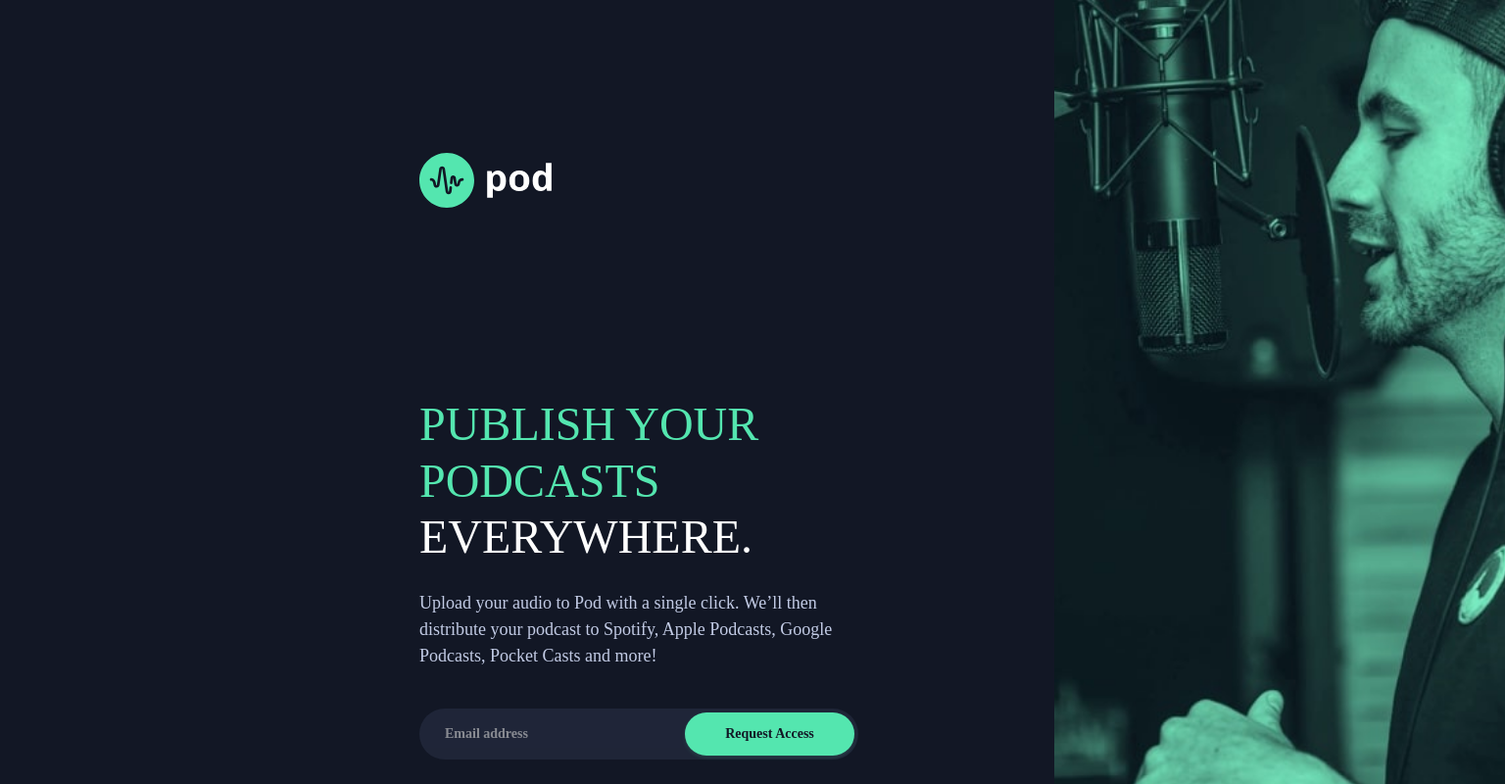
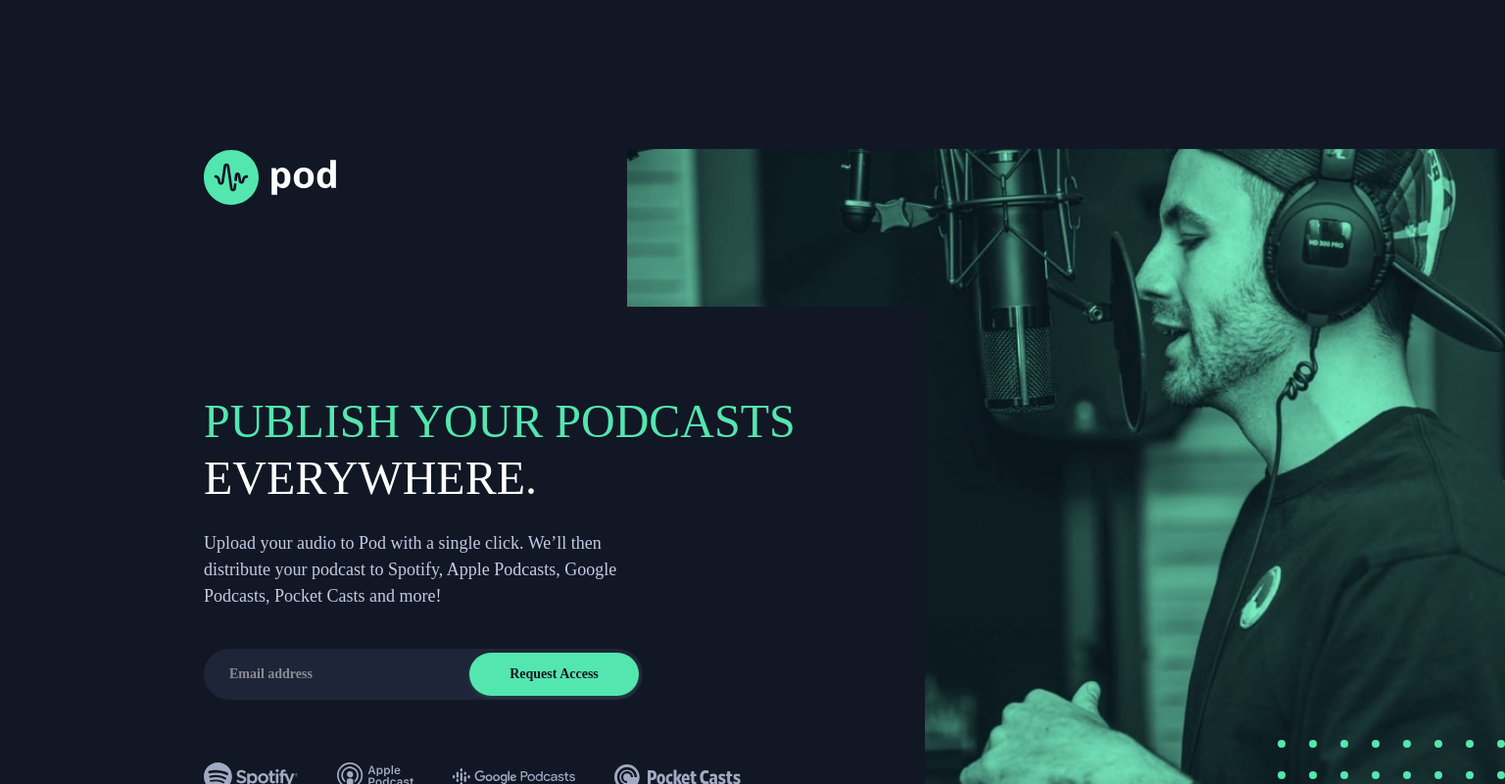
Before and after one commit to DalaScript/pod-request-access-landing-page, a plain HTML site: page index.html in a window 1536 px wide. Shown: the whole page at 98% size. Drawn offline with Linux system fonts and the light colour scheme; a web font is replaced by a local one.

Commit message:
desktop version

```diff
--- a/assets/scss/styles.scss
+++ b/assets/scss/styles.scss
@@ -271,6 +271,9 @@ main {
 
         &__partners {
             padding-top: 24px;
+
+            justify-content: flex-start;
+            gap: 40px;
             order: 3;
         }
 
@@ -310,3 +313,46 @@ main {
         }
     }
 }
+
+@media only screen and (min-width: 1440px) {
+    main {
+        overflow-x: hidden;
+        &::before {
+            width: 960px;
+            height: 654px;
+            background-image: url("../images/desktop/image-host.jpg");
+
+            top: 152px;
+            right: -64px;
+        }
+
+        &::after {
+            position: absolute;
+            top: 755px;
+            right: 0;
+        }
+    }
+
+    .pod-request-container {
+        margin: 153px 544px 153px 160px;
+        width: 736px;
+
+        &__inner-content {
+            padding-right: 78px;
+        }
+
+        &__text-content {
+            max-width: 100%;
+        }
+
+        &__title {
+            margin-bottom: 24px;
+            height: 116px;
+        }
+
+        &__description {
+            max-inline-size: 448px;
+        }
+    }
+
+}
```
Also changed, not shown: assets/styles/styles.css.
